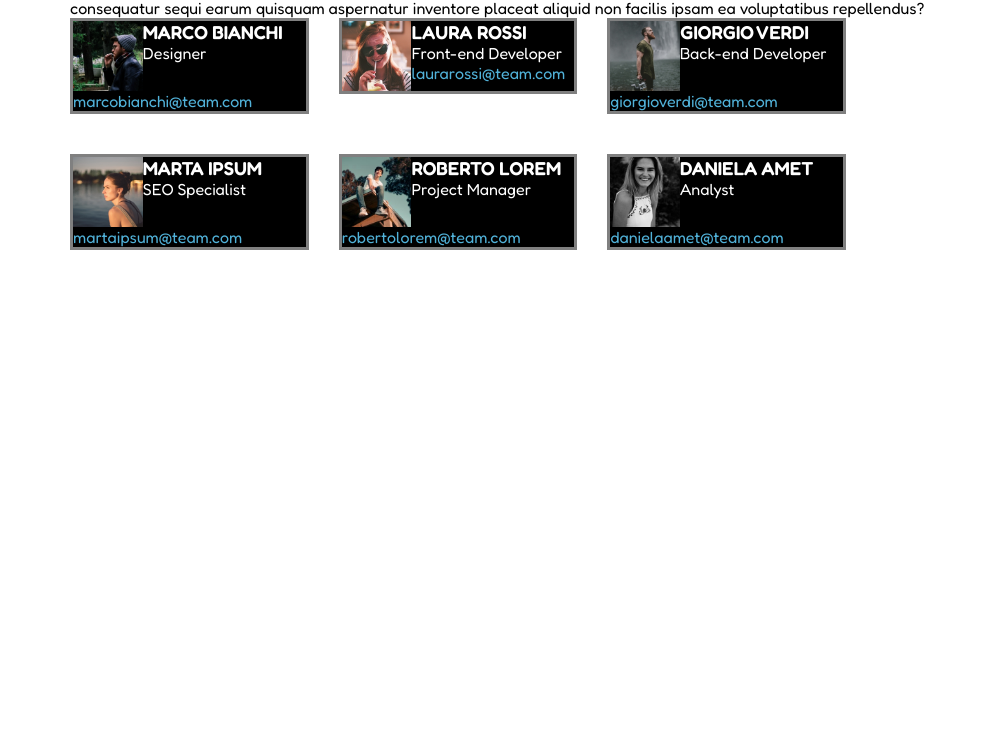
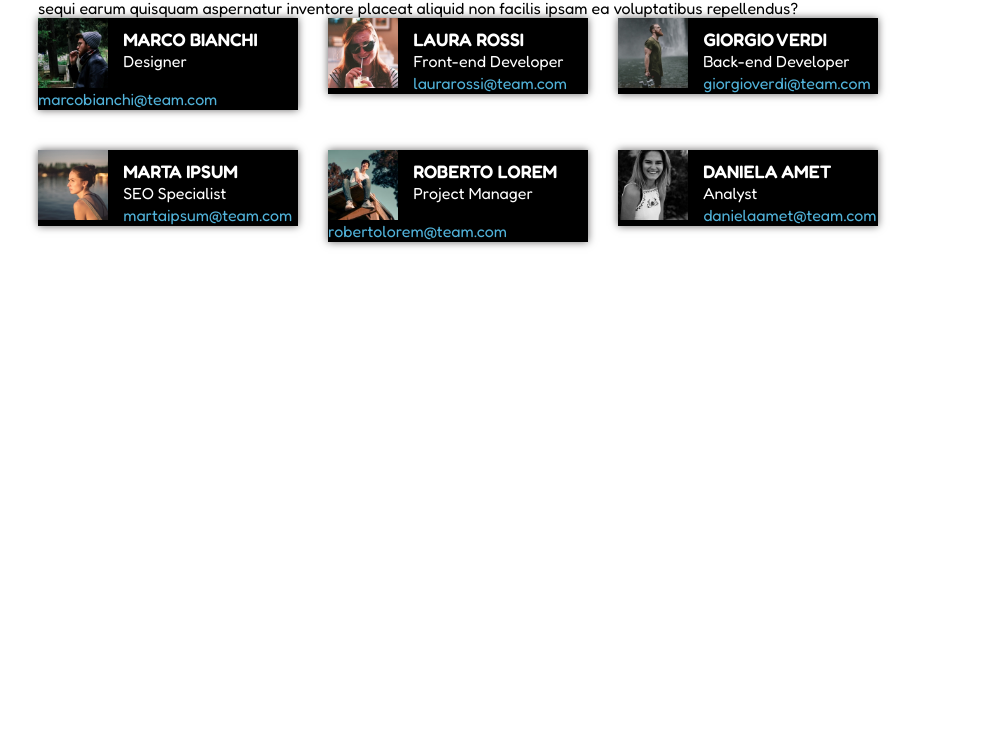
Before and after one commit to lollomrt/html-css-float-cards, a plain HTML site: page index.html in a window 1280 px wide. Shown: the part 61-800 px from the top of the page, without its empty margins (122-1121 px from the left). Drawn offline with Linux system fonts and the light colour scheme.

Commit message:
Finitura stile cards - padding interni, line height, box shadow

```diff
--- a/css/style.css
+++ b/css/style.css
@@ -11,7 +11,7 @@ body {
 }
 
 .container {
-    width: 70%;
+    width: 75%;
     margin: 0 auto;
 }
 
@@ -21,6 +21,7 @@ p, h4, h5 {
 }
 
 h3 {
+    font-size: 18px;
     text-transform: uppercase;
     color: #fff;
 }
@@ -33,7 +34,8 @@ h5 {
     color: #51b2d9;
 }
 
-/* Parte floating e stile immagine */
+/* Parte floating e stile cards */
+
 .col {
     float: left;
     width: calc(100%/3 - 60px);
@@ -49,7 +51,8 @@ h5 {
 
 .contenuto img {
     float: left;
-    width: 30%;
+    width: 27%;
+    margin-right: 15px;
 }
 
 .contenuto {
@@ -58,9 +61,14 @@ h5 {
     display: table;
     clear: both;
     background-color: #000;
-    border: 3px solid grey;
+    box-shadow: 0 0 8px #686767;
 }
 
 .spazio-laterale {
     margin: 0 30px;
 }
+
+.testo {
+    line-height: 22px;
+    margin-top: 10px;
+}
```
